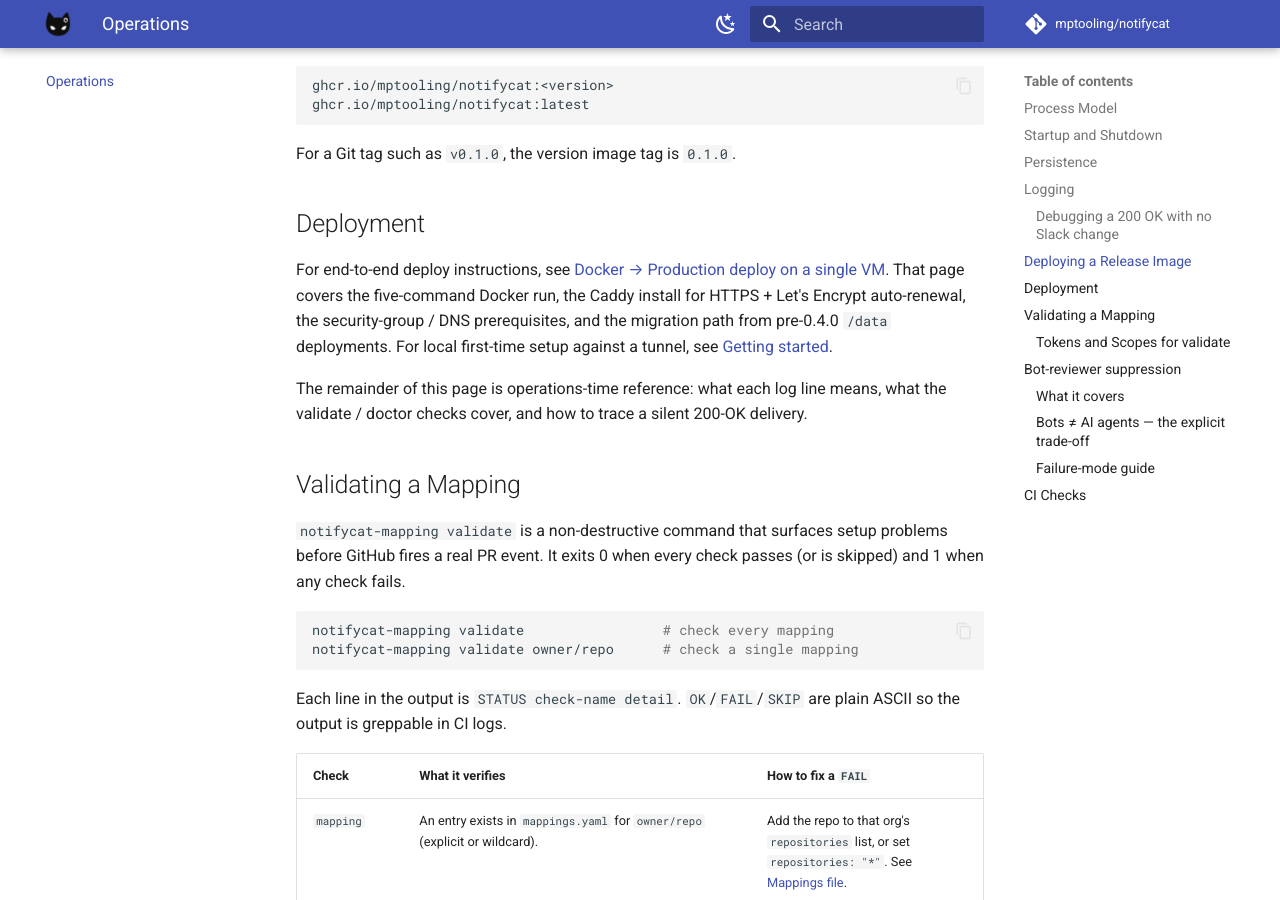
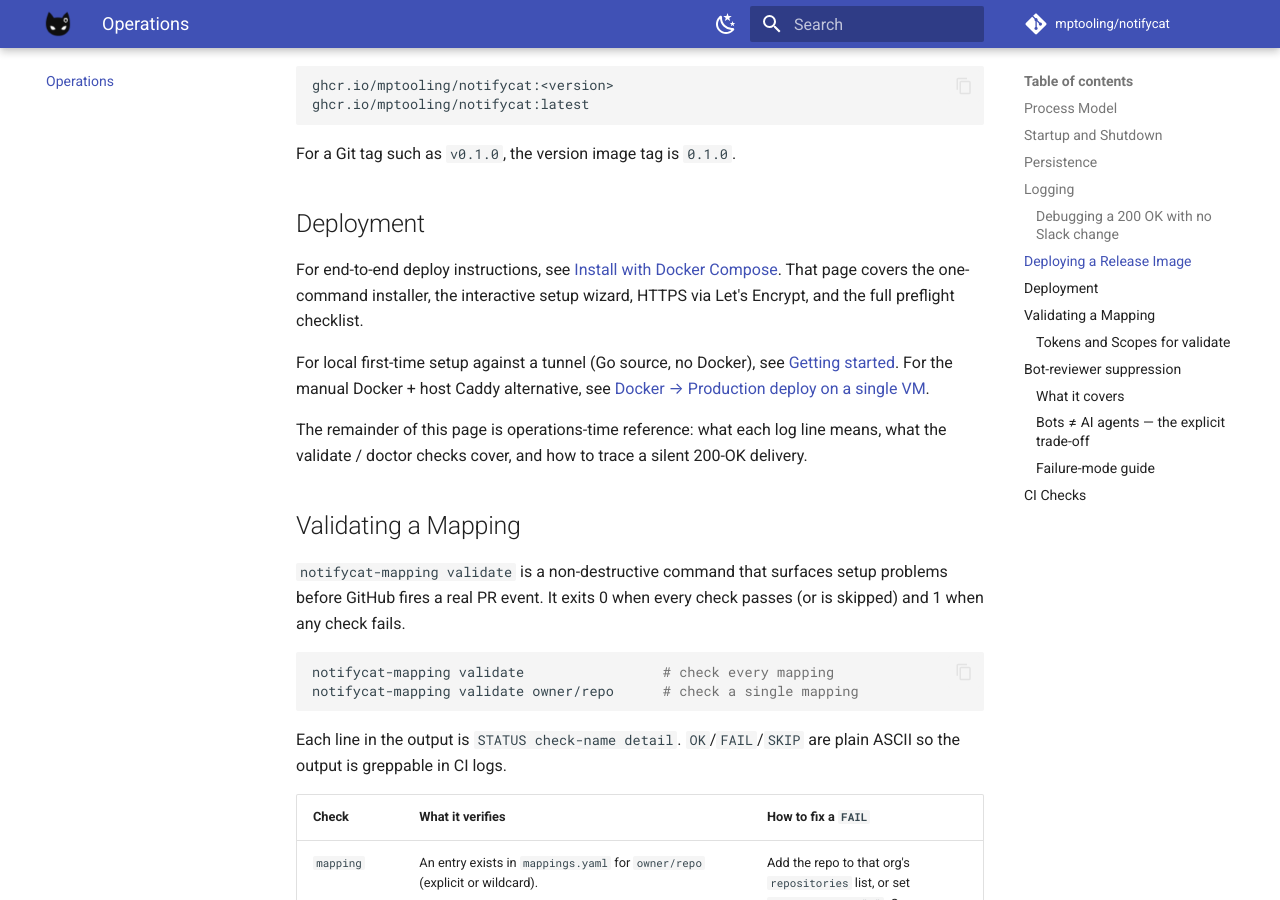
Before and after one commit to mptooling/notifycat, an MkDocs documentation site: the page built from docs/operations.md, in a window 1280 px wide and 900 px high, scrolled down 2881 px. Built offline with MkDocs 1.6.1 and Material for MkDocs 9.7.7, drawn with Linux system fonts in a browser that asks for light colours; comment, search, counter and statistics services are not loaded.

Commit message:
docs: align all install references to compose.md as the canonical production path

```diff
--- a/docs/operations.md
+++ b/docs/operations.md
@@ -104,12 +104,14 @@ For a Git tag such as `v0.1.0`, the version image tag is `0.1.0`.
 ## Deployment
 
 For end-to-end deploy instructions, see
+[Install with Docker Compose](compose.md). That page covers the
+one-command installer, the interactive setup wizard, HTTPS via
+Let's Encrypt, and the full preflight checklist.
+
+For local first-time setup against a tunnel (Go source, no Docker), see
+[Getting started](getting-started.md). For the manual Docker + host Caddy
+alternative, see
 [Docker → Production deploy on a single VM](docker.md#production-deploy-on-a-single-vm-ec2-example).
-That page covers the five-command Docker run, the Caddy install for
-HTTPS + Let's Encrypt auto-renewal, the security-group / DNS
-prerequisites, and the migration path from pre-0.4.0 `/data`
-deployments. For local first-time setup against a tunnel, see
-[Getting started](getting-started.md).
 
 The remainder of this page is operations-time reference: what each
 log line means, what the validate / doctor checks cover, and how to
```
Also changed, not shown: docs/getting-started.md (+3 -3 lines), docs/index.md (+2 -1 lines).
